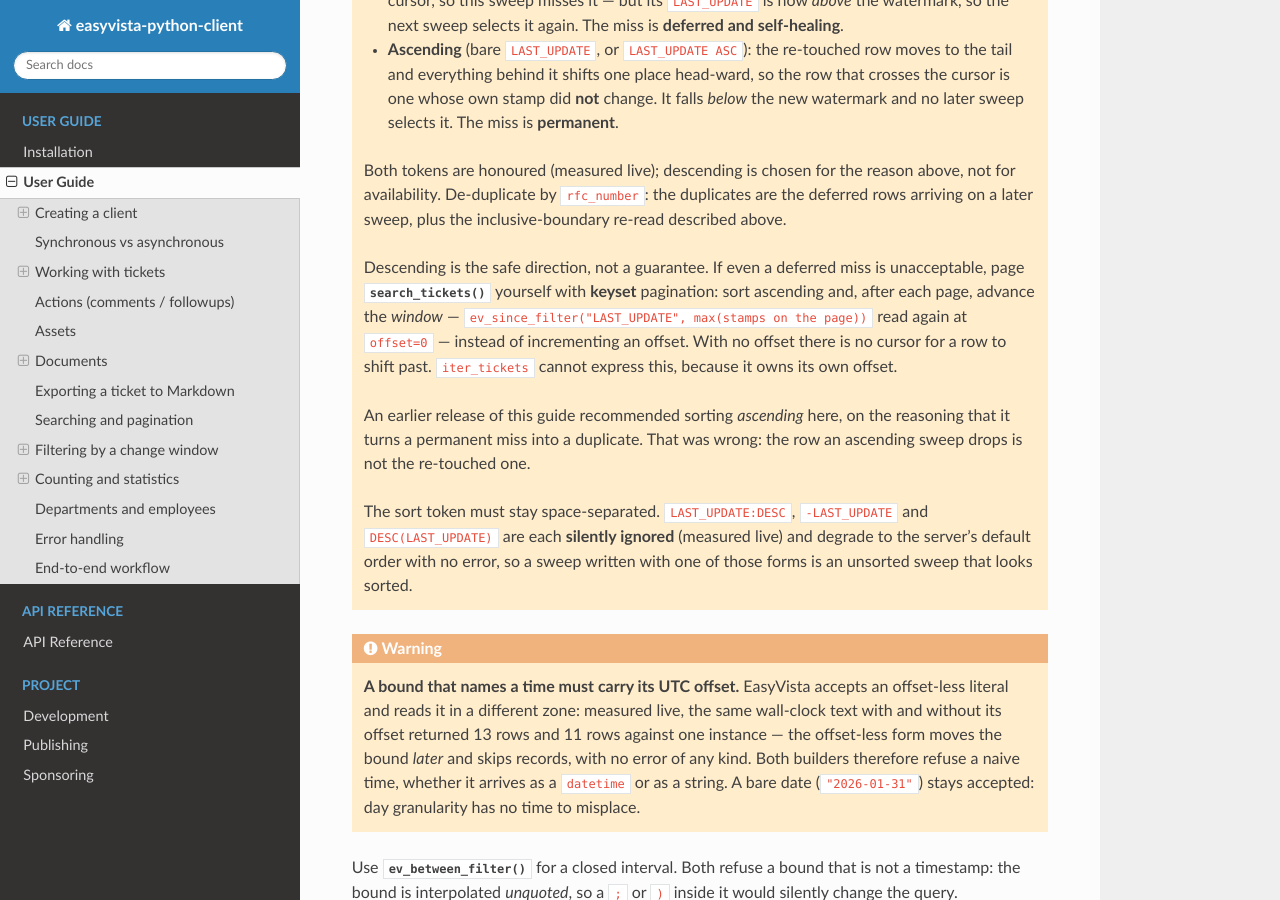
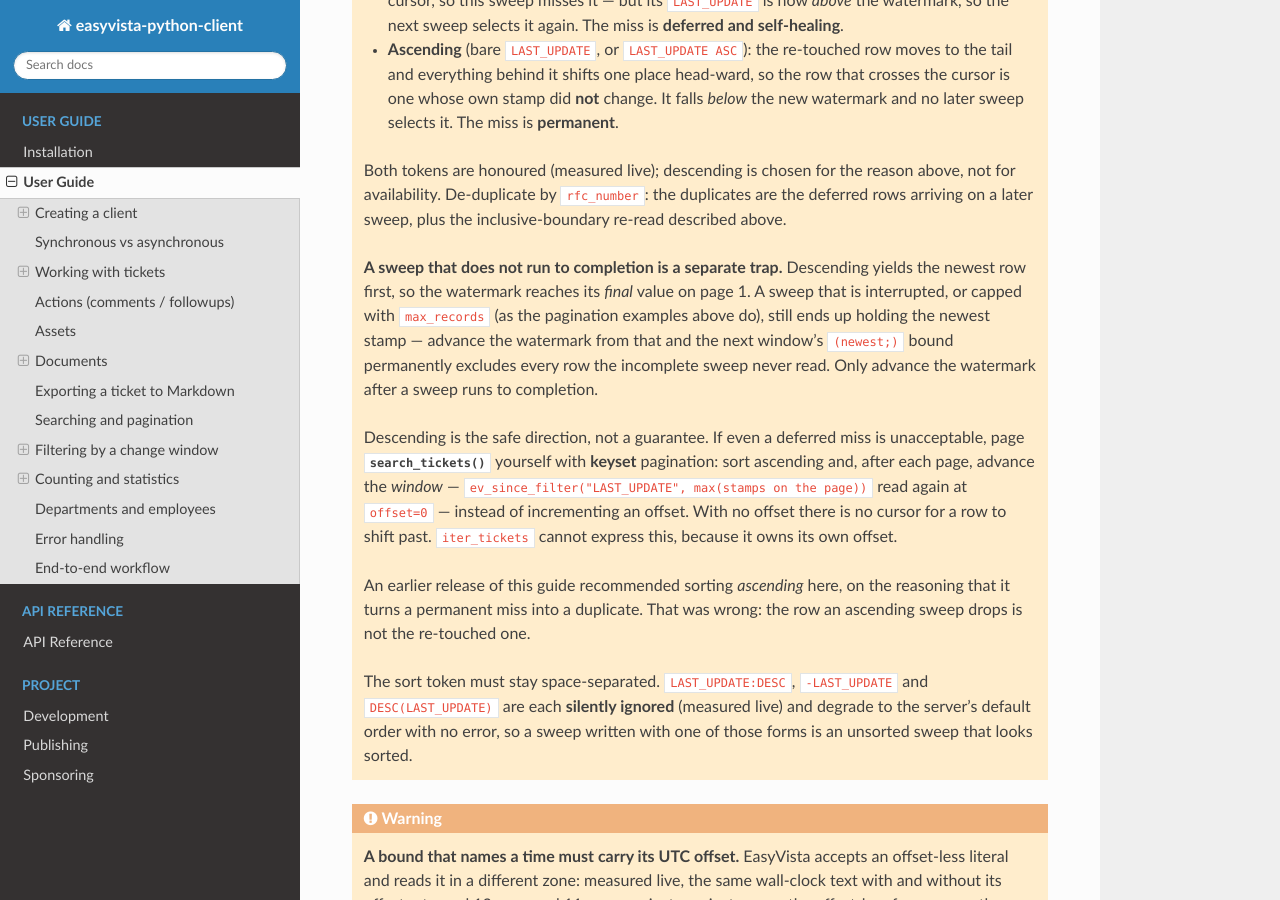
Before and after one commit to baraline/easyvista_python_client, a Sphinx documentation site: the page built from docs/user_guide.rst, in a window 1280 px wide and 900 px high, scrolled down 10471 px. Built offline with Sphinx 7.4.7 and the Read the Docs theme 3.1.0, drawn with Linux system fonts in a browser that asks for light colours.

Commit message:
docs(filters): document the DESC watermark's page-1 finality trap
The change-window sort ruling was corrected to descending two commits ago
(49ef8d8) on solid reasoning that still holds, but the correction left a
trap undocumented: because DESC yields the newest row first, the watermark
reaches its final value on page 1 of any sweep. A sweep that is interrupted,
or capped with max_records -- exactly the pattern the guide's, the skill's
and this package's own pagination examples use elsewhere -- still ends up
holding the newest stamp. Advancing the watermark from that permanently
excludes every row the incomplete sweep never read, with no error of any
kind. Under the ascending advice that correction retracted, the same
interruption was resumable; DESC is not, unless the caller advances the
watermark only after a sweep runs to completion.

State that caveat at all four sites that recommend the DESC sweep:
ev_since_filter's docstring, the user guide's change-window warning, the
search-syntax skill, and the changelog entry that made the correction.

Co-Authored-By: Claude Opus 5 <noreply@anthropic.com>

```diff
--- a/docs/user_guide.rst
+++ b/docs/user_guide.rst
@@ -540,6 +540,14 @@ de-duplication above.
    are the deferred rows arriving on a later sweep, plus the inclusive-boundary
    re-read described above.
 
+   **A sweep that does not run to completion is a separate trap.** Descending
+   yields the newest row first, so the watermark reaches its *final* value on
+   page 1. A sweep that is interrupted, or capped with ``max_records`` (as the
+   pagination examples above do), still ends up holding the newest stamp —
+   advance the watermark from that and the next window's ``(newest;)`` bound
+   permanently excludes every row the incomplete sweep never read. Only advance
+   the watermark after a sweep runs to completion.
+
    Descending is the safe direction, not a guarantee. If even a deferred miss is
    unacceptable, page
    :meth:`~easyvista_python_client.EasyvistaClient.search_tickets` yourself with
```
Also changed, not shown: CHANGELOG.md (+7 -1 lines), skills/easyvista-search-syntax/SKILL.md (+8 -0 lines), 1 other file.
